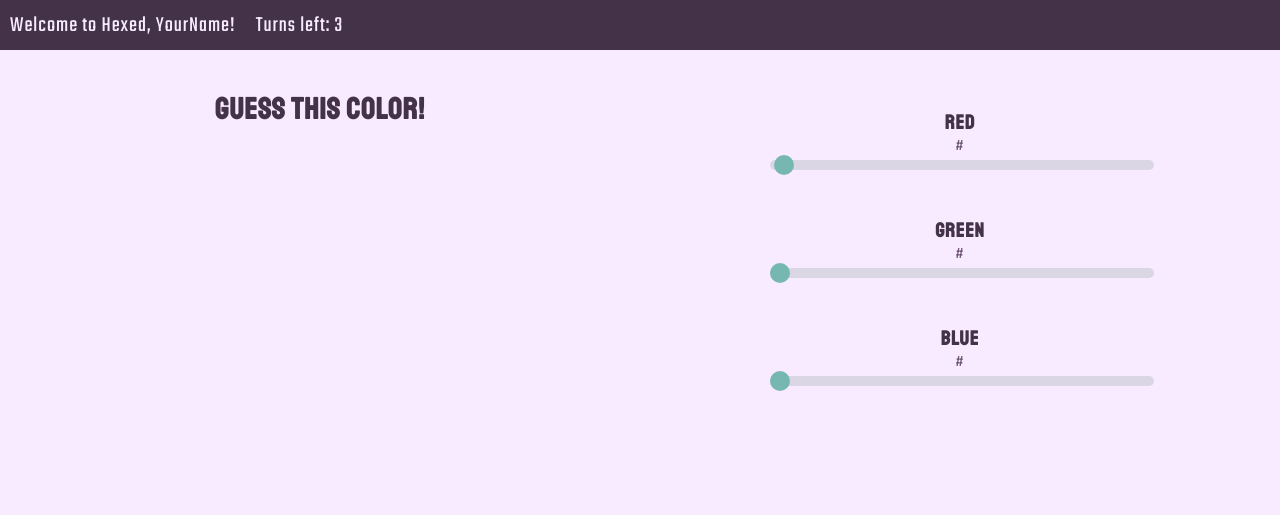
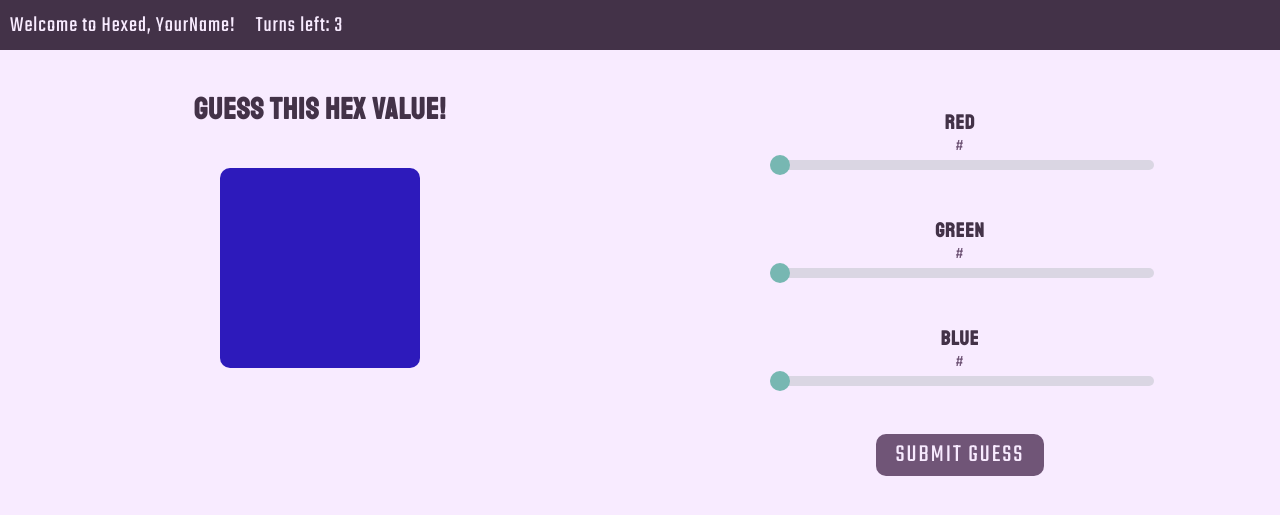
Before and after one commit to SeanLossef/web-systems-development, a PHP site: page /lab5.html in a window 1280 px wide. Shown: the top 515 px of the page. Run offline with PHP 8.4, Linux system fonts and the light colour scheme.

Commit message:
Outline + randomizer & submit button

```diff
--- a/lab5/lab5.css
+++ b/lab5/lab5.css
@@ -76,7 +76,12 @@ h2 {
 }
 
 /*** Swatch Display: ***/
-
+#swatch {
+  height: 200px;
+  width: 200px;
+  margin: 0 auto;
+  border-radius: 10px;
+}
 
 /*** Guessing Zone: ***/
 h2 {
@@ -86,6 +91,32 @@ p {
   margin: 0;
   text-align: center;
   color: var(--main-light);
+}
+#buttonContainer {
+  display: flex;
+  justify-content: center;
+  align-items: center;
+}
+button {
+  border-radius: 10px;
+  font-family: 'Teko', sans-serif;
+  font-size: 25px;
+  letter-spacing: 2px;
+  text-align: center;
+  padding: 3px 20px;
+  color: var(--white);
+  background-color: var(--main-light);
+  border: none;
+  transition: 0.2s;
+  outline:none;
+}
+button:hover {
+  /* font-size: 26px; */
+  letter-spacing: 6px;
+  color: var(--main-medium);
+  background-color: var(--highlight);
+  cursor: pointer;
+  transition: 0.2s;
 }
 .sliderContainer {
   width: 60%;
--- a/lab5/lab5.html
+++ b/lab5/lab5.html
@@ -16,7 +16,7 @@
         </section>
         <section>
            <section id="swatchDisplay" class="middleSection">
-               <h1>Guess this color!</h1>
+               <h1>Guess this hex value!</h1>
                <div id="swatch"></div>
            </section>
            <section id="guessZone" class="middleSection">
@@ -25,7 +25,7 @@
                      <h2>Red</h2>
                      <p id="redHexVal">#</p>
                      <div class="sliderContainer">
-                        <input type="range" min="1" max="255" value="4" class="slider" id="redSlider">
+                        <input type="range" min="1" max="255" value="1" class="slider" id="redSlider">
                      </div>
                  </li>
                  <li>
@@ -43,6 +43,9 @@
                      </div>
                  </li>
               </ul>
+              <div id="buttonContainer">
+                  <button>SUBMIT GUESS</button>
+              </div>
            </section>
         </section>
      </section>
--- a/lab5/lab5.js
+++ b/lab5/lab5.js
@@ -4,11 +4,20 @@ $(document).ready(function () {
         // default settings
         var opts = $.extend( {}, $.fn.hexed.defaults, settings );
 
+        // set player name + number of turns
         $("#name").text(opts.playerName);
         $("#turns").text(opts.turnNum);
 
+        // set up random color
+        redRand = Math.floor((Math.random() * 255) + 1);
+        greenRand = Math.floor((Math.random() * 255) + 1);
+        blueRand = Math.floor((Math.random() * 255) + 1);
+        console.log(redRand, blueRand, greenRand);
+        var rgbStr = "rgb(" + redRand + ", " + greenRand + ", " + blueRand + ")";
+        console.log(rgbStr);
+        $("#swatch").css("background-color", rgbStr.toString());
+
         return this;
-
     };
     // Define plugin defaults
     $.fn.hexed.defaults = {
```
